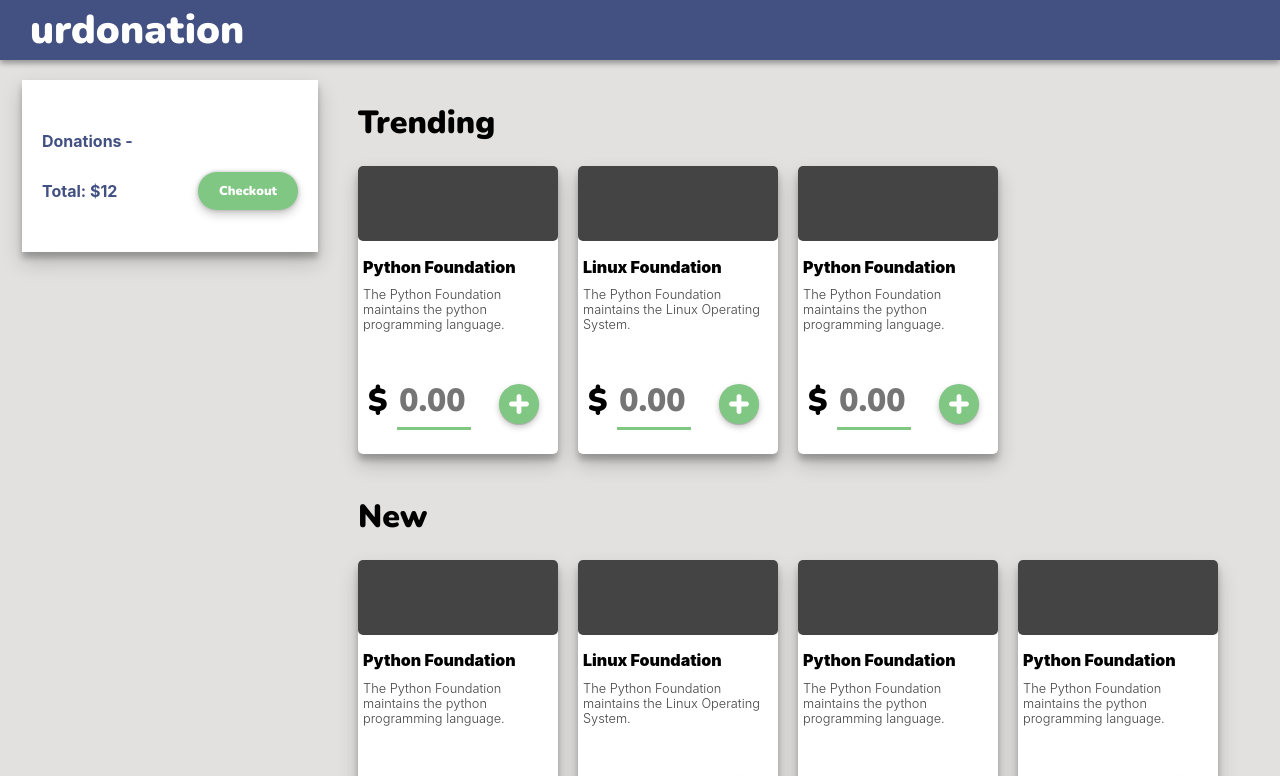
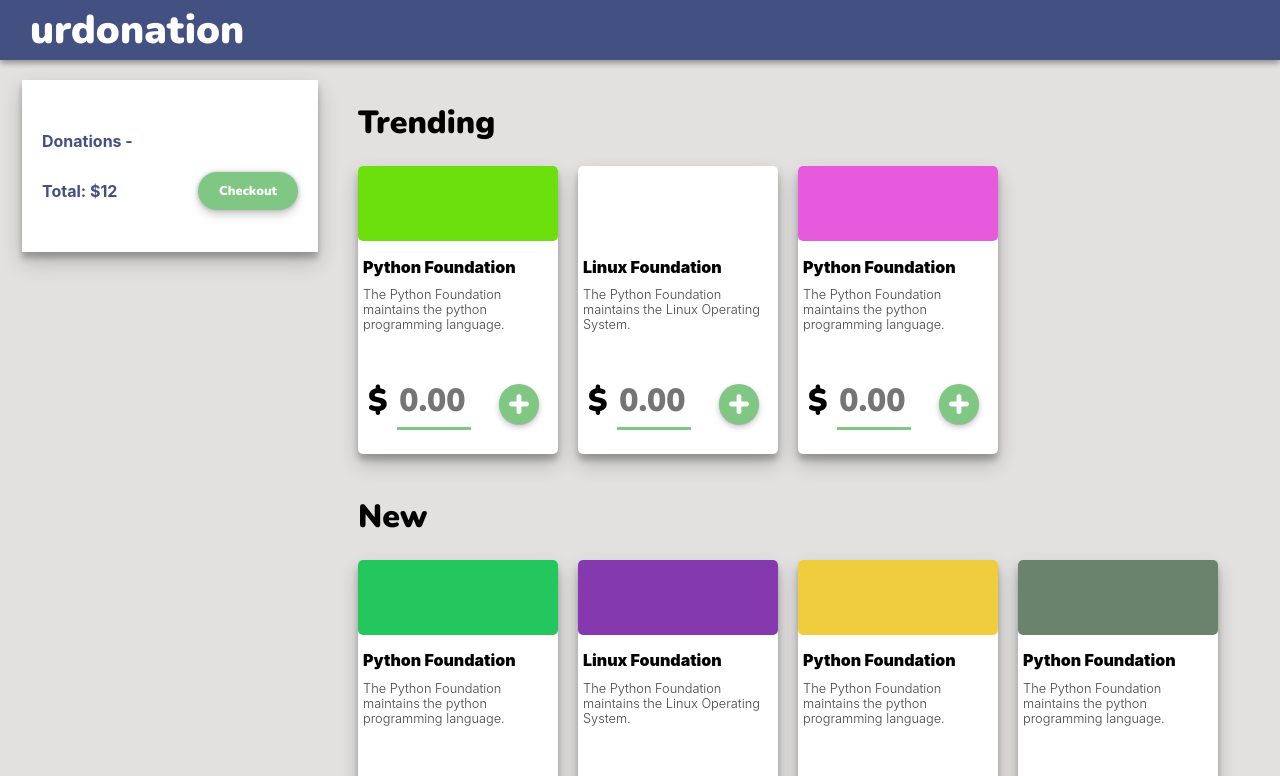
Before and after one commit to urdev-xyz/donate.in, a React (Create React App) app: page / in a window 1280 px wide. Shown: the top 776 px of the page. Built offline with nearby package versions, Linux system fonts and the light colour scheme.

Commit message:
Added random colors to the cards to help with UI testing

```diff
--- a/src/components/Card/Card.css
+++ b/src/components/Card/Card.css
@@ -13,7 +13,6 @@
 .image {
   width: 100%;
   height: 75px;
-  background-color: #444;
   border-radius: 5px;
 }
 .content {
--- a/src/components/Card/Card.js
+++ b/src/components/Card/Card.js
@@ -2,6 +2,8 @@
 import './Card.css';
 import { updateCart } from '../Grid/Grid'
 import Donate from './add.svg'
+
+
 
 class card extends React.Component {
   constructor(props) {
@@ -37,7 +39,7 @@
     render() {
       return(
       <div key={this.props.name } className="card">
-        <div className="image"></div>
+        <div className="image" style={this.props.color}></div>
         <div className="content">
           <h1 className="org">{this.props.name}</h1>
           <h2 className="org-info">{this.props.desc}</h2>
--- a/src/components/Grid/Grid.js
+++ b/src/components/Grid/Grid.js
@@ -11,7 +11,12 @@
     generateCard = (foundations) => {
       let cards = [];
       for (var i = 0;i < foundations.length; i++) {
-        cards.push(<Card name={foundations[i].name} desc={foundations[i].desc} addDonation={this.props.addDonation}/>);
+        //!!!!!!!!!!THIS IS FOR UI TESTING ONLY!!!!!!!!!!!!!!!
+        let randImgColor = {
+            backgroundColor: '#' + Math.floor(Math.random()*16777215).toString(16),
+          };
+        //!!!!!!!!!!!!!!!!!!!!!!!!!!!!!!!!!!!!!!!!!!!!!!!!!!!!
+        cards.push(<Card color={randImgColor} name={foundations[i].name} desc={foundations[i].desc} addDonation={this.props.addDonation}/>);
       }
       return cards
     };
```
